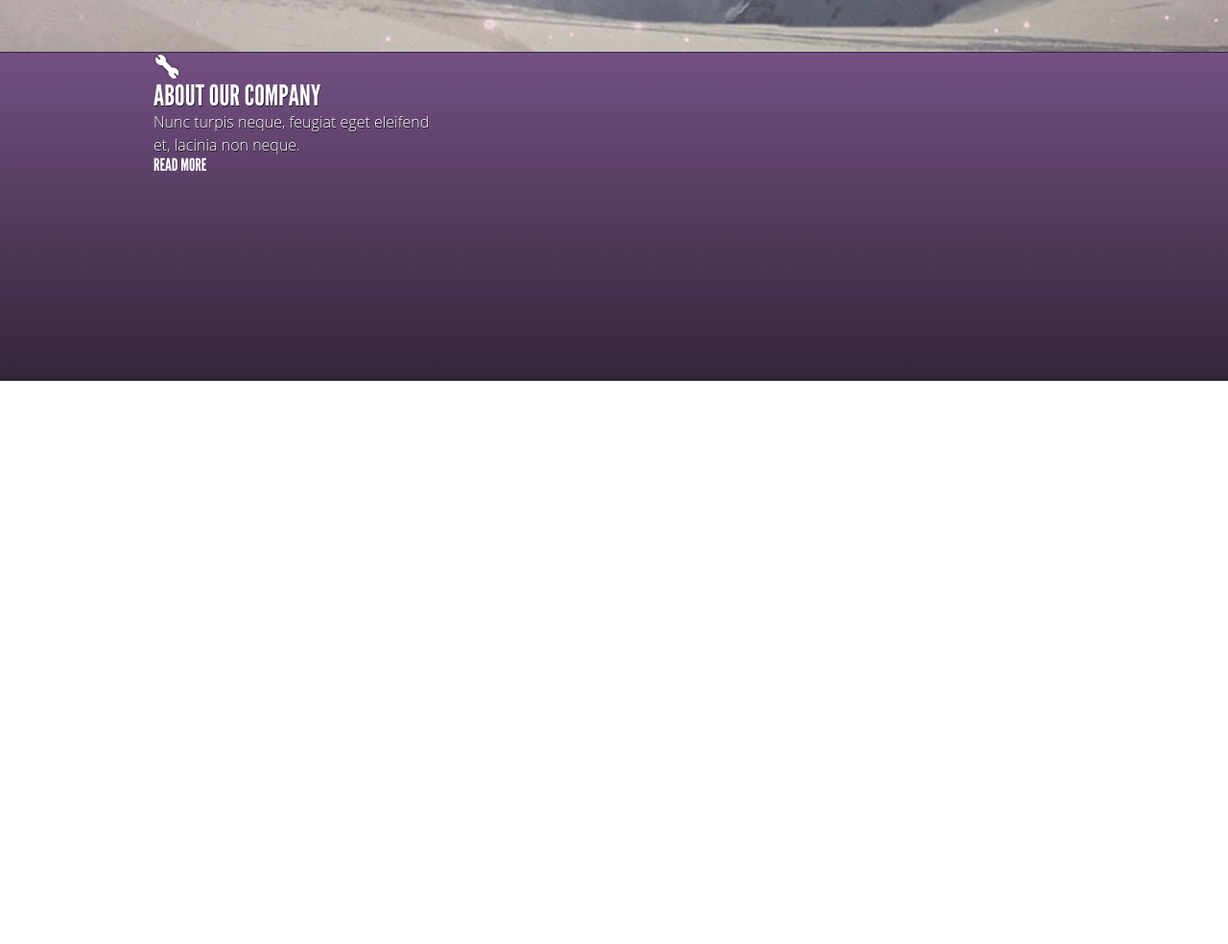
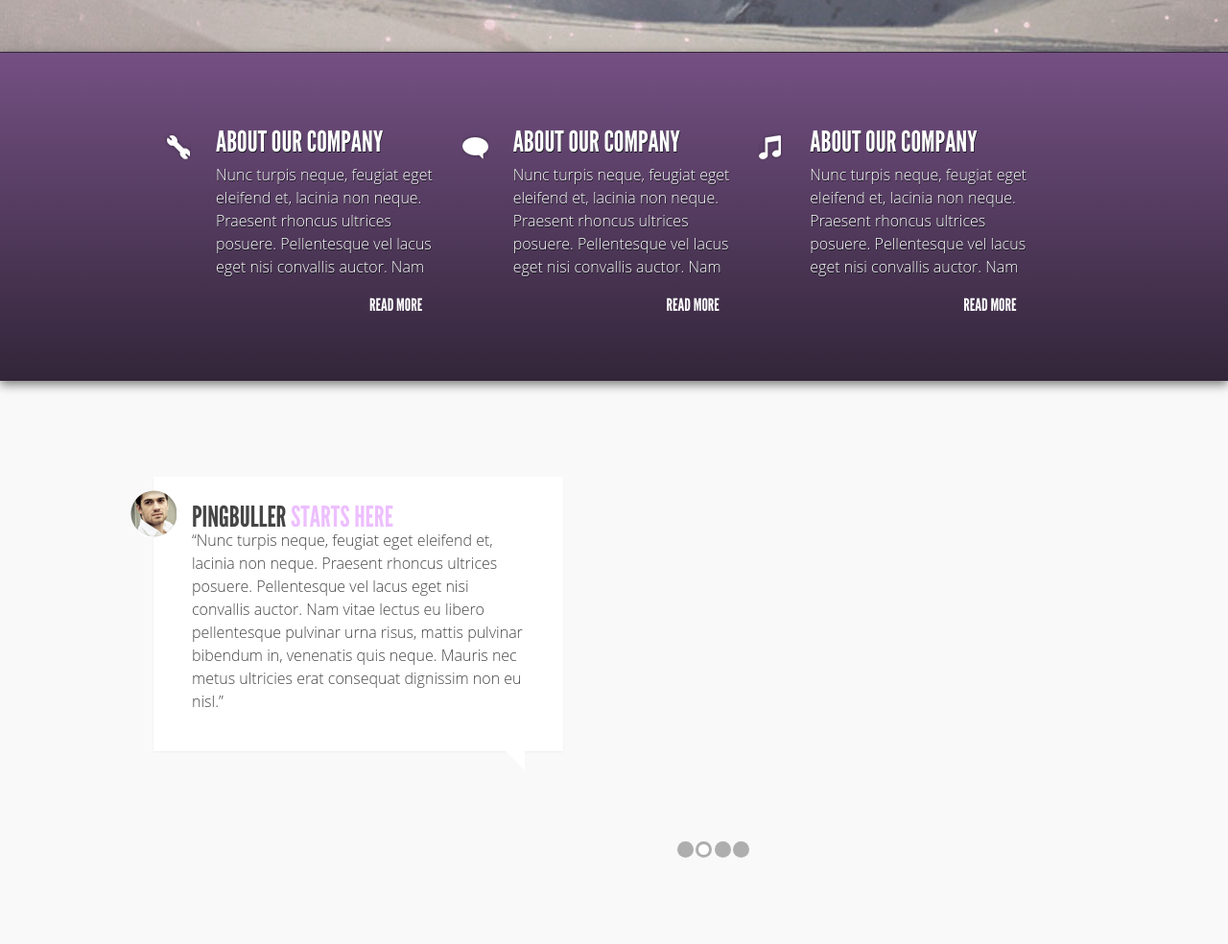
Before and after one commit to SergST7/GoIT_HTML_HW7, a plain HTML site: page index.html in a window 1280 px wide. Shown: the part 791-1775 px from the top of the page at 96% size. Before the commit the page ends 1188 px from the top, so only its background shows below. Drawn offline with Linux system fonts and the light colour scheme.

Commit message:
add section about company

```diff
--- a/css/style.css
+++ b/css/style.css
@@ -232,30 +232,53 @@ font-size: 60px;
 }
 
 .about{
+  position: relative;
   height: 342px;
   background-image: linear-gradient(to top, #322539 0%, #745083 100%);
   border-top: 1px solid #33253a;
   font-family: "League Gothic";
   color: #fff;
   font-weight: 400;
+  -webkit-box-shadow: 0px 4px 10px 0px rgba(0,0,0,0.5);
+  -moz-box-shadow: 0px 4px 10px 0px rgba(0,0,0,0.5);
+  box-shadow: 0px 4px 10px 0px rgba(0,0,0,0.5);
+  z-index: 1;
 }
 
 .about-company{
   max-width:960px;
   margin: 0 auto;
+  padding-top: 78px;
+
 }
 
 .about-company--item{
+  position: relative;
   display: inline-block;
-  width:30%;
+  -webkit-box-sizing: border-box;
+  -moz-box-sizing: border-box;
+  box-sizing: border-box;
+  width:32%;
+  padding-left: 65px;
 }
 
-.about-company--item i{
+.about-company--item-ico{
   display: inline-block;
+  position: absolute;
+  left: 12px;
+  top: 6px;
   background: url("../img/about-sprite.png") 0 0 no-repeat;
   width: 27px;
   height: 27px;
 
+}
+
+.about-company--item-ico__round{
+  background-position: -28px 0;
+}
+
+.about-company--item-ico__nota{
+  background-position: -56px 0;
 }
 .about-company--item p{
   /*width: 223px;*/
@@ -265,27 +288,86 @@ font-size: 60px;
   font-size: 16px;
   font-weight: 300;
   line-height: 24px;
+  padding-top: 7px;
 }
 .about-company--item h2{
   /*width: 173px;*/
   /*height: 24px;*/
   text-shadow: 0.5px 0.9px 0 #0f1518;
   font-size: 30px;
-
   /*line-height: 24px;*/
 }
-
+.about-company--item-more{
+  text-align: right;
+}
 
 .about-company--item a {
+  display: inline-block;
   /*width: 56px;*/
   /*height: 14px;*/
   /*text-shadow: 0 0 8px rgba(255, 255, 255, 0.8);*/
   font-size: 18px;
   text-decoration: none;
   color: #fff;
-  /*font-weight: 400;*/
+  margin: 19px 27px 0 0;
 }
+
 .about-company--item a:hover {
   text-shadow: 0 0 8px rgba(255, 255, 255, 0.8);
 
 }
+.posts{
+  height: 487px;
+  background-color: #f9f9f9;
+  padding: 100px 0 0 0;
+}
+.slider-mini{
+  -webkit-box-sizing: border-box;
+  -moz-box-sizing: border-box;
+  box-sizing: border-box;
+  position: relative;
+  width: 44.47%;
+  box-shadow: 0 1px 2px rgba(0, 0, 0, 0.05);
+  background-color: #fff;
+  line-height: 24px;
+  padding: 30px 40px 40px;
+
+}
+.slider-mini i{
+  position: absolute;
+  left: -26px;
+  top: 13px;
+  background: url("../img/posts-sprite.png") -4px -2px no-repeat;
+  width: 50px;
+  height: 50px;
+
+}
+.slider-mini h2{
+  text-shadow: 0.5px 0.9px 0 #fff;
+  font-family: "League Gothic";
+  font-size: 30px;
+  font-weight: 400;
+  line-height: 24px;
+  text-transform: uppercase;
+  color: #454545;
+}
+.slider-mini b{
+  color: #edbfff
+}
+.slider-mini p{
+  text-shadow: 0.5px 0.9px 0 #fff;
+  color: #454545;
+  font-family: "Open Sans";
+  font-size: 16px;
+  font-weight: 300;
+
+}
+.slider-mini:after{
+  content: '';
+  position: absolute;
+  right: 40px;
+  bottom: -20px;
+  border-top: 20px solid #fff;
+  border-left: 20px solid transparent;
+
+}
--- a/index.html
+++ b/index.html
@@ -43,9 +43,6 @@
         <img src="img/iphone-blur.png" alt="">
         <img src="img/iphone.png" class="iphone" alt="">
       </div>
-
-
-
     </div>
   </div>
   <section class="slider--control">
@@ -62,13 +59,69 @@
 <aside class="about">
   <ul class="about-company">
     <li class="about-company--item">
-      <i></i>
+      <i class="about-company--item-ico"></i>
         <h2>ABOUT OUR COMPANY</h2>
-        <p>Nunc turpis neque, feugiat eget eleifend et, lacinia non neque.</p>
-      <a href="#">READ MORE</a>
+        <p>Nunc turpis neque, feugiat eget eleifend et, lacinia non neque.
+          Praesent rhoncus ultrices posuere. Pellentesque vel lacus eget nisi
+          convallis auctor. Nam</p>
+      <div class="about-company--item-more">
+        <a href="#">READ MORE</a>
+      </div>
 
   </li>
+    <li class="about-company--item">
+      <i class="about-company--item-ico about-company--item-ico__round"></i>
+      <h2>ABOUT OUR COMPANY</h2>
+      <p>Nunc turpis neque, feugiat eget eleifend et, lacinia non neque.
+        Praesent rhoncus ultrices posuere. Pellentesque vel lacus eget nisi
+        convallis auctor. Nam</p>
+      <div class="about-company--item-more">
+        <a href="#">READ MORE</a>
+      </div>
+
+    </li>
+    <li class="about-company--item">
+      <i class="about-company--item-ico about-company--item-ico__nota"></i>
+      <h2>ABOUT OUR COMPANY</h2>
+      <p>Nunc turpis neque, feugiat eget eleifend et, lacinia non neque.
+        Praesent rhoncus ultrices posuere. Pellentesque vel lacus eget nisi
+        convallis auctor. Nam</p>
+      <div class="about-company--item-more">
+        <a href="#">READ MORE</a>
+      </div>
+    </li>
   </ul>
+
+
+</aside>
+<aside class="posts">
+  <section class="wrapper960">
+    <div class="slider-mini">
+      <i></i>
+      <h2>PingbulLer <b>starts here</b></h2>
+      <p>“Nunc turpis neque, feugiat eget eleifend et, lacinia non neque.
+        Praesent rhoncus ultrices posuere. Pellentesque vel lacus eget nisi
+        convallis auctor. Nam vitae lectus eu libero pellentesque pulvinar urna
+        risus, mattis pulvinar bibendum in, venenatis quis neque. Mauris nec
+        metus ultricies erat consequat dignissim non eu nisl.”</p>
+    </div>
+
+
+
+    <section class="slider--control">
+      <input type="radio" name="slider" id="slide-m1">
+      <input type="radio" name="slider" id="slide-m2" checked>
+      <input type="radio" name="slider" id="slide-m3">
+      <input type="radio" name="slider" id="slide-m4">
+      <label for="slide1"></label>
+      <label class='active' for="slide2"></label>
+      <label for="slide3"></label>
+      <label for="slide4"></label>
+    </section>
+
+
+
+  </section>
 
 
 </aside>
```
